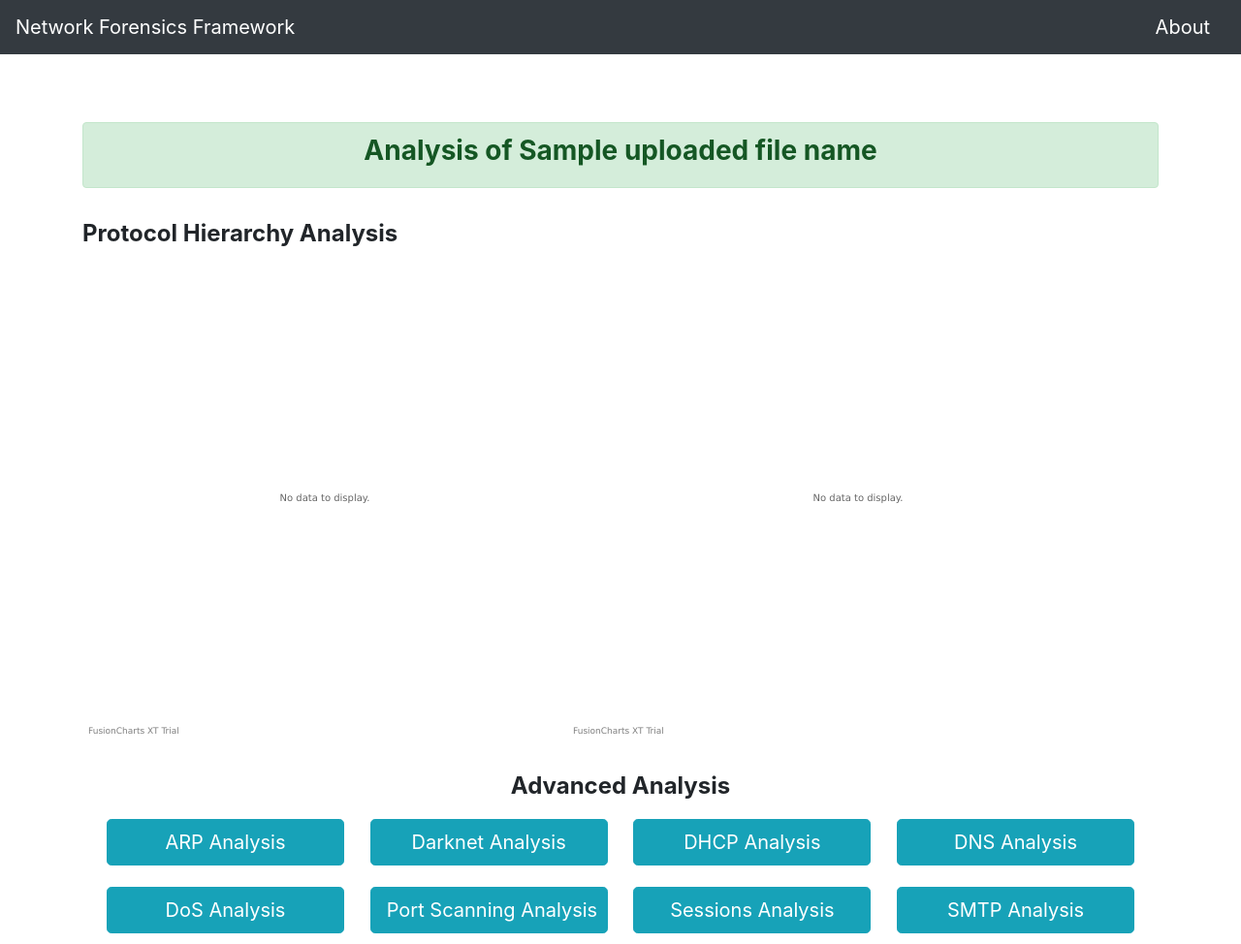
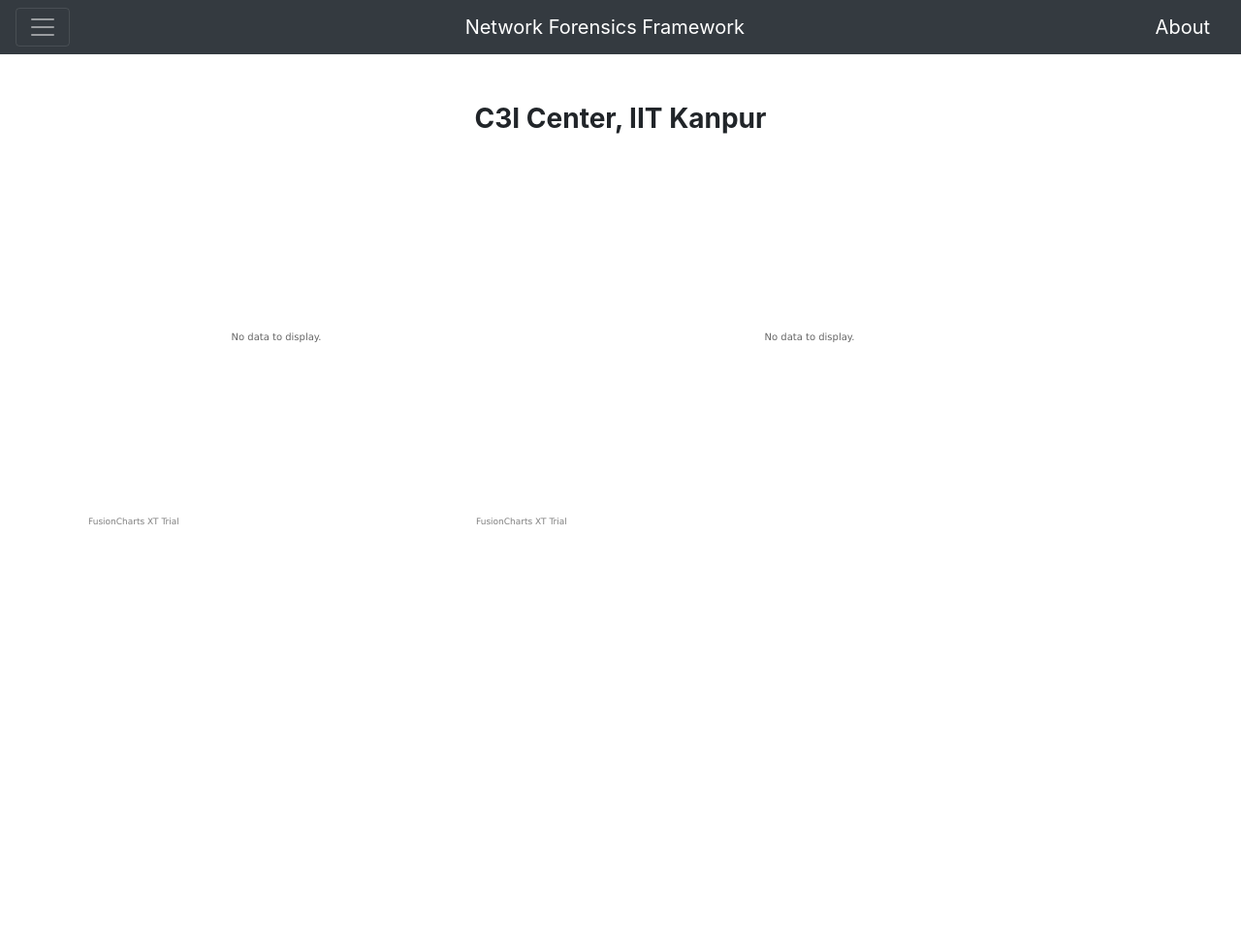
Before and after one commit to shivnshu/network-forensics-framework, a Django app: template webapp/net_forensics/templates/analyse.html in a window 1280 px wide. Shown: the whole page at 97% size. After the commit the page ends 541 px from the top, so only its background shows below. Run offline with Django 3.2, Linux system fonts and the light colour scheme; the template is opened without the code that fills it: most values are stand-ins (such as "Sample title", 1, 10 or a date in 2020); some libraries are stand-ins or nearby versions.

Commit message:
Add aesthetic changes

```diff
--- a/scripts/protocols_time_series.py
+++ b/scripts/protocols_time_series.py
@@ -29,7 +29,10 @@ def main(capture_file):
     diff_timestamp = max_timestamp - min_timestamp
     # print(diff_timestamp)
     time_interval = diff_timestamp / x_axis_data_count
-    x_axis_labels = list(range(int(min_timestamp), int(max_timestamp), int(time_interval)))
+    time_interval = int(time_interval)
+    if time_interval == 0:
+        time_interval = 1
+    x_axis_labels = list(range(int(min_timestamp), int(max_timestamp), time_interval))
     # print(x_axis_labels)
 
     protocols_time_series["x_axis_labels"] = x_axis_labels
--- a/webapp/net_forensics/helper/protocol_hierarchy_analysis.py
+++ b/webapp/net_forensics/helper/protocol_hierarchy_analysis.py
@@ -106,6 +106,7 @@ def main(capture_file):
     chart_dict = {
         "chart":
         {
+            "caption": "Protocols Hierarchy",
             "showPlotBorder": "1",
             "piefillalpha": "60",
             "pieborderthickness": "2",
--- a/webapp/net_forensics/static/net_forensics/custom.css
+++ b/webapp/net_forensics/static/net_forensics/custom.css
@@ -78,3 +78,42 @@
     width: 30em;
     white-space: nowrap;
 }
+
+
+/* The side navigation menu */
+.sidenav {
+    height: 100%; /* 100% Full-height */
+    width: 0; /* 0 width - change this with JavaScript */
+    position: fixed; /* Stay in place */
+    z-index: 1; /* Stay on top */
+    top: 0; /* Stay at the top */
+    left: 0;
+    background-color: #111; /* Black*/
+    overflow-x: hidden; /* Disable horizontal scroll */
+    padding-top: 60px; /* Place content 60px from the top */
+    transition: 0.5s; /* 0.5 second transition effect to slide in the sidenav */
+}
+
+/* The navigation menu links */
+.sidenav a {
+    padding: 8px 8px 8px 32px;
+    text-decoration: none;
+    font-size: 25px;
+    color: #818181;
+    display: block;
+    transition: 0.3s;
+}
+
+/* When you mouse over the navigation links, change their color */
+.sidenav a:hover {
+    color: #f1f1f1;
+}
+
+/* Position and style the close button (top right corner) */
+.sidenav .closebtn {
+    position: absolute;
+    top: 0;
+    right: 25px;
+    font-size: 36px;
+    margin-left: 50px;
+}
--- a/webapp/net_forensics/static/net_forensics/custom.js
+++ b/webapp/net_forensics/static/net_forensics/custom.js
@@ -6,4 +6,14 @@ $(document).ready(function(){
         document.getElementById('customFileLabel').innerHTML = file.name;
     }
 
+        /* Set the width of the side navigation to 250px */
+    window.openNav = function() {
+        document.getElementById("mySidenav").style.width = "350px";
+    }
+
+    /* Set the width of the side navigation to 0 */
+    window.closeNav = function() {
+        document.getElementById("mySidenav").style.width = "0";
+    }
+
 });
--- a/webapp/net_forensics/templates/analyse.html
+++ b/webapp/net_forensics/templates/analyse.html
@@ -2,12 +2,12 @@
 
 {% block content %}
 
-<div class="alert alert-success" style="text-align: center;">
-    <h3 style="font-weight: bolder;"> Analysis of <a style="color: inherit;" href="{{ uploaded_file_url }}">{{ uploaded_file_name }}</a> </h3>
+ <div style="text-align: center;">
+ <h3 style="font-weight: bolder;">C3I Center, IIT Kanpur</h3>
  </div>
 
 
-<h4 style="font-weight: bold; margin-top:3%;">Protocol Hierarchy Analysis</h4>
+<!-- <h4 style="font-weight: bold; margin-top:3%;">Protocol Hierarchy Analysis</h4> -->
 
 <div>
 
@@ -21,20 +21,20 @@
 </div>
 
 
-<div style="text-align: center; clear: both;">
-<h4 style="font-weight: bold; margin-top:3%;">Advanced Analysis</h4>
+<!--<div style="position: absolute; top: 0; right: 0;">-->
+<!--<h4 style="font-weight: bold; margin-top:3%;">Advanced Analysis</h4>-->
 
-    <button type="button" class="btn btn-secondary btn-lg btn-info btn-analyse" value="arp">ARP Analysis</button>
-    <button type="button" class="btn btn-secondary btn-lg btn-info btn-analyse" value="darknet">Darknet Analysis</button>
-    <button type="button" class="btn btn-secondary btn-lg btn-info btn-analyse" value="dhcp">DHCP Analysis</button>
-    <button type="button" class="btn btn-secondary btn-lg btn-info btn-analyse" value="dns">DNS Analysis</button>
-    <button type="button" class="btn btn-secondary btn-lg btn-info btn-analyse" value="dos">DoS Analysis</button>
-    <button type="button" class="btn btn-secondary btn-lg btn-info btn-analyse" value="port_scanning">Port Scanning Analysis</button>
-    <button type="button" class="btn btn-secondary btn-lg btn-info btn-analyse" value="sessions">Sessions Analysis</button>
-    <button type="button" class="btn btn-secondary btn-lg btn-info btn-analyse" value="smtp">SMTP Analysis</button>
+    <!--<button type="button" class="btn btn-secondary btn-lg btn-info btn-analyse" value="arp">ARP Analysis</button>-->
+    <!--<button type="button" class="btn btn-secondary btn-lg btn-info btn-analyse" value="darknet">Darknet Analysis</button>-->
+    <!--<button type="button" class="btn btn-secondary btn-lg btn-info btn-analyse" value="dhcp">DHCP Analysis</button>-->
+    <!--<button type="button" class="btn btn-secondary btn-lg btn-info btn-analyse" value="dns">DNS Analysis</button>-->
+    <!--<button type="button" class="btn btn-secondary btn-lg btn-info btn-analyse" value="dos">DoS Analysis</button>-->
+    <!--<button type="button" class="btn btn-secondary btn-lg btn-info btn-analyse" value="port_scanning">Port Scanning Analysis</button>-->
+    <!--<button type="button" class="btn btn-secondary btn-lg btn-info btn-analyse" value="sessions">Sessions Analysis</button>-->
+    <!--<button type="button" class="btn btn-secondary btn-lg btn-info btn-analyse" value="smtp">SMTP Analysis</button>-->
 
 
-</div>
+<!--</div>-->
 
 {% endblock %}
 
@@ -44,22 +44,12 @@
     {{ block.super }}
 
     <script type="text/javascript">
-        var advAnalysis = function() {
-            //alert(this.value);
-            location.href = this.value + '.html?uploaded_file_url={{ uploaded_file_url }}';
-        }
-        var btnsAnalyse = document.getElementsByClassName("btn-analyse");
-        for (var i = 0; i < btnsAnalyse.length; i++) {
-            btnsAnalyse[i].addEventListener('click', advAnalysis, false);
-        }
-
-
         FusionCharts.ready(function(){
             var fusioncharts = new FusionCharts({
                 type: 'multilevelpie',
                 renderAt: 'protocols-hierarchy-container',
-                width: '500',
-                height: '500',
+                width: '400',
+                height: '400',
                 dataFormat: 'json',
                 dataSource: {{ protocols_analysis_data_source|safe }}
             });
@@ -67,19 +57,19 @@
         });
 
     </script>
+
     <script type="text/javascript">
         FusionCharts.ready(function () {
             var topStores = new FusionCharts({
                 type: 'bar2D',
                 renderAt: 'protocols-distribution',
-			width: '600',
-			height: '500',
+                width: '700',
+                height: '400',
                 dataFormat: 'json',
                 dataSource: {{ protocol_stats_data_source|safe }}
         })
         .render();
     });
-
     </script>
 
     <script type="text/javascript">
@@ -88,7 +78,7 @@
             type: 'msline',
             renderAt: 'protocols-time-series-div',
             width: '100%',
-            height: '600',
+            height: '400',
             dataFormat: 'json',
             dataSource: {{ protocols_time_series_data|safe }}
         });
--- a/webapp/net_forensics/templates/base.html
+++ b/webapp/net_forensics/templates/base.html
@@ -34,7 +34,12 @@
     <div class="container-fullwidth">
         <!-- Image and text -->
         <nav class="navbar navbar-dark bg-dark" id="navbar_whole">
-            <a class="navbar-brand" href="{%url 'index' %}">
+            {% if uploaded_file_url %}
+            <button onclick="openNav()" class="navbar-toggler" type="button" data-toggle="collapse" aria-expanded="false" aria-label="Toggle navigation">
+                <span class="navbar-toggler-icon"></span>
+            </button>
+            {% endif %}
+            <a class="navbar-brand navbar-right" href="{%url 'index' %}">
                 Network Forensics Framework
             </a>
             <a class="navbar-brand navbar-right" href="/about.html">
@@ -44,20 +49,33 @@
     </div>
 </header>
 
-    <!-- This is where you'll put your page content. Leave it blank for now. -->
-    <div class="container" style="padding-top: 70px;">
+{% if uploaded_file_url %}
+<div id="mySidenav" class="sidenav">
+  <a href="javascript:void(0)" class="closebtn" onclick="closeNav()">&times;</a>
+  <a href="arp.html?uploaded_file_url={{ uploaded_file_url }}" class="btn-analyse">ARP Analysis</a>
+  <a href="darknet.html?uploaded_file_url={{ uploaded_file_url }}" class="btn-analyse">Darknet Analysis</a>
+  <a href="dhcp.html?uploaded_file_url={{ uploaded_file_url }}" class="btn-analyse">DHCP Analysis</a>
+  <a href="dns.html?uploaded_file_url={{ uploaded_file_url }}" class="btn-analyse" value="dns">DNS Analysis</a>
+  <a href="dos.html?uploaded_file_url={{ uploaded_file_url }}" class="btn-analyse" value="dos">DoS Analysis</a>
+  <a href="port_scanning.html?uploaded_file_url={{ uploaded_file_url }}" class="btn-analysis">Port Scanning Analysis</a>
+  <a href="smtp.html?uploaded_file_url={{ uploaded_file_url }}" class="btn-analysis">SMTP Analysis</a>
+</div>
+{% endif %}
+
+    <div id="container_id" class="container" style="padding-top: 50px;">
         {% block content %}Nothing Here{% endblock %}
     </div>
 
     <!-- This is where the footer begins -->
     <footer>
     </footer>
+
     {% block head-javascript %}
         <script src="{% static 'jquery/jquery-3.3.1.min.js' %}"></script>
-		<script src="{% static 'bootstrap/js/bootstrap.min.js' %}"></script>
+        <script src="{% static 'bootstrap/js/bootstrap.min.js' %}"></script>
         <script type="text/javascript" src="{% static 'fusioncharts/js/fusioncharts.js' %}"></script>
         <script type="text/javascript" src="{% static 'fusioncharts/js/themes/fusioncharts.theme.fint.js' %}"></script>
-		<script src="{% static 'net_forensics/custom.js' %}"></script>
-	{% endblock %}
+        <script src="{% static 'net_forensics/custom.js' %}"></script>
+    {% endblock %}
 
 </html>
```
Also changed, not shown: webapp/net_forensics/views.py (+6 -5 lines), docs/detect_land_attack.md (renamed from docs/Detect_land_attack.md), docs/detect_mailbomb_attack.md (renamed from docs/Detect_mailbomb_attack.md), 1 other file. Lines whose indentation alone changed are shown as unchanged.
